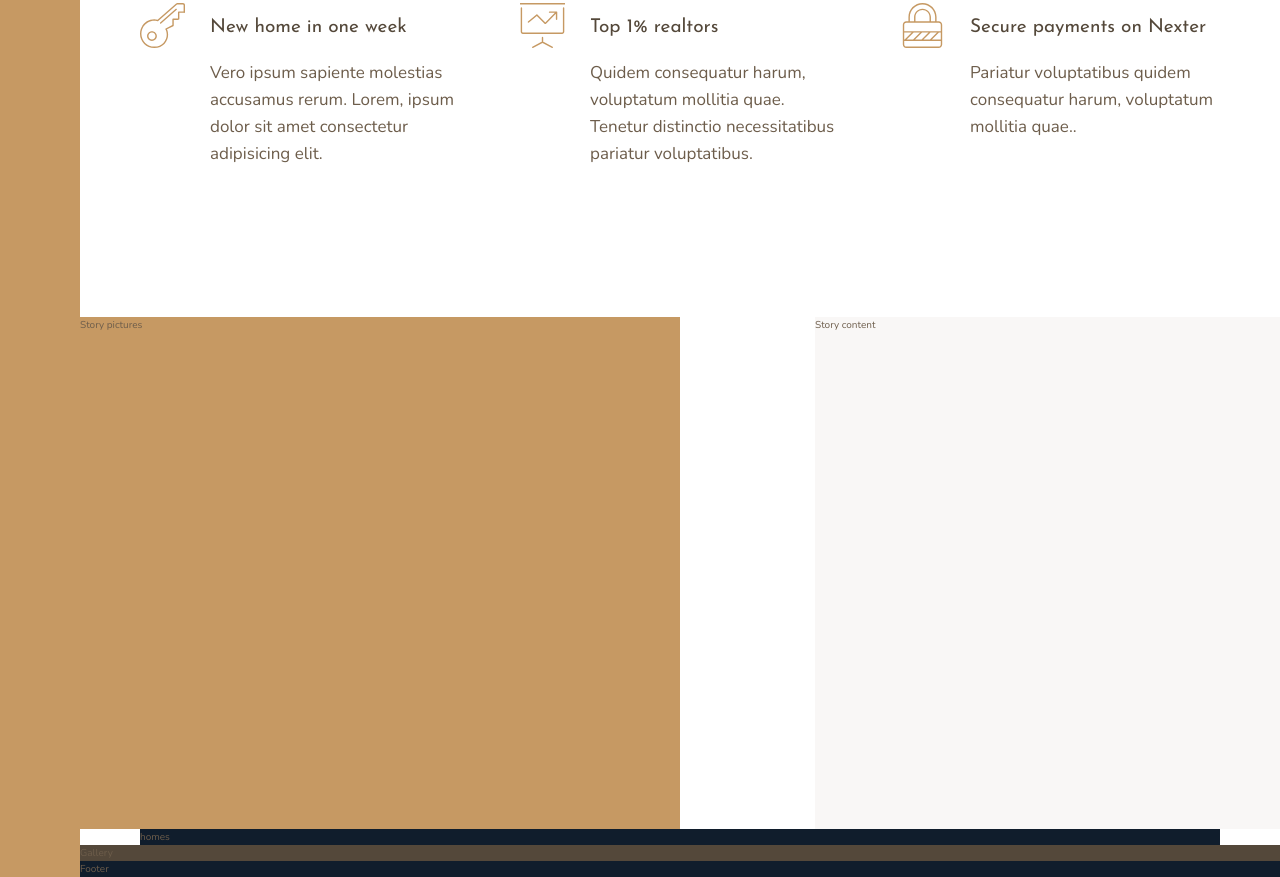
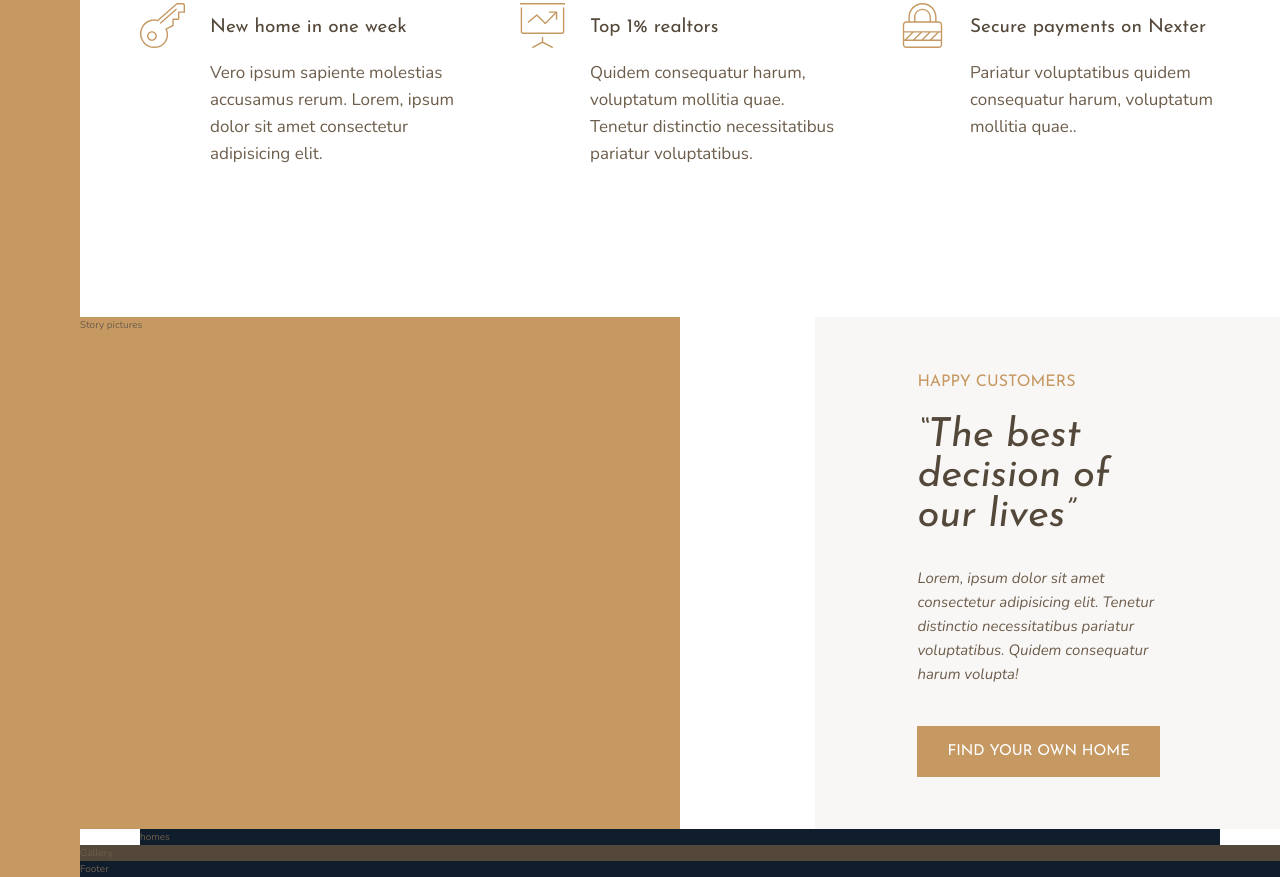
Before and after one commit to dmartin5150/nexter, a website: page index.html in a window 1280 px wide. Shown: the part 991-1868 px from the top of the page. Drawn offline with nearby package versions, Linux system fonts and the light colour scheme.

Commit message:
added story text

```diff
--- a/index.html
+++ b/index.html
@@ -80,7 +80,12 @@
     </div>
 
     <div class="story__content">
-        Story content
+        <h3 class="heading-3 mb-sm">Happy Customers</h3>
+        <h2 class="heading-2 heading-2--dark mb-md">&ldquo;The best decision of our lives&rdquo;</h2>
+        <p class="story__text">
+            Lorem, ipsum dolor sit amet consectetur adipisicing elit. Tenetur distinctio
+            necessitatibus pariatur voluptatibus. Quidem consequatur harum volupta!</p>
+        <button class="btn">Find your own home</button>
     </div>
 
     <section class="homes">
--- a/sass/_story.scss
+++ b/sass/_story.scss
@@ -7,6 +7,18 @@
     &__content {
         background-color: $color-grey-light-1;
         grid-column: col-end 5/full-end;
+
+        padding: 6rem 8vw;
+        display:flex;
+        flex-direction: column;
+        justify-content: center;
+        align-items: flex-start;
+    }
+
+    &__text {
+        font-size: 1.5rem;
+        font-style: italic;
+        margin-bottom: 4rem;
     }
 
 }
--- a/sass/_typography.scss
+++ b/sass/_typography.scss
@@ -9,10 +9,24 @@
 
 .heading-2 {
     @extend %heading;
+    font-size: 4rem;
+    font-style:italic;
+    line-height: 1;
+
+    &--light {
+        color: $color-grey-light-1;
+    }
+
+    &--dark {
+        color: $color-grey-dark-1;
+    }
 }
 
 .heading-3 {
     @extend %heading;
+    font-size: 1.6rem;
+    color:$color-primary;
+    text-transform: uppercase;
 }
 
 
@@ -29,3 +43,36 @@
         color: $color-grey-dark-1;
     }
 }
+
+.btn {
+    background-color: $color-primary;
+    color:#fff;
+    border:none;
+    border-radius: 0;
+    font-family: $font-display;
+    font-size: 1.5rem;
+    text-transform: uppercase;
+    padding: 1.8rem 3rem;
+    cursor:pointer;
+    transition:all 0.2s;
+
+    &:hover {
+        background-color: $color-primary-dark;
+    }
+}
+
+.mb-sm {
+    margin-bottom:2rem;
+}
+
+.mb-md {
+    margin-bottom:3rem;
+}
+
+.mb-lg {
+    margin-bottom:4rem;
+}
+
+.mb-hg {
+    margin-bottom:8rem;
+}
```
Also changed, not shown: css/style.css, 1 other file.
